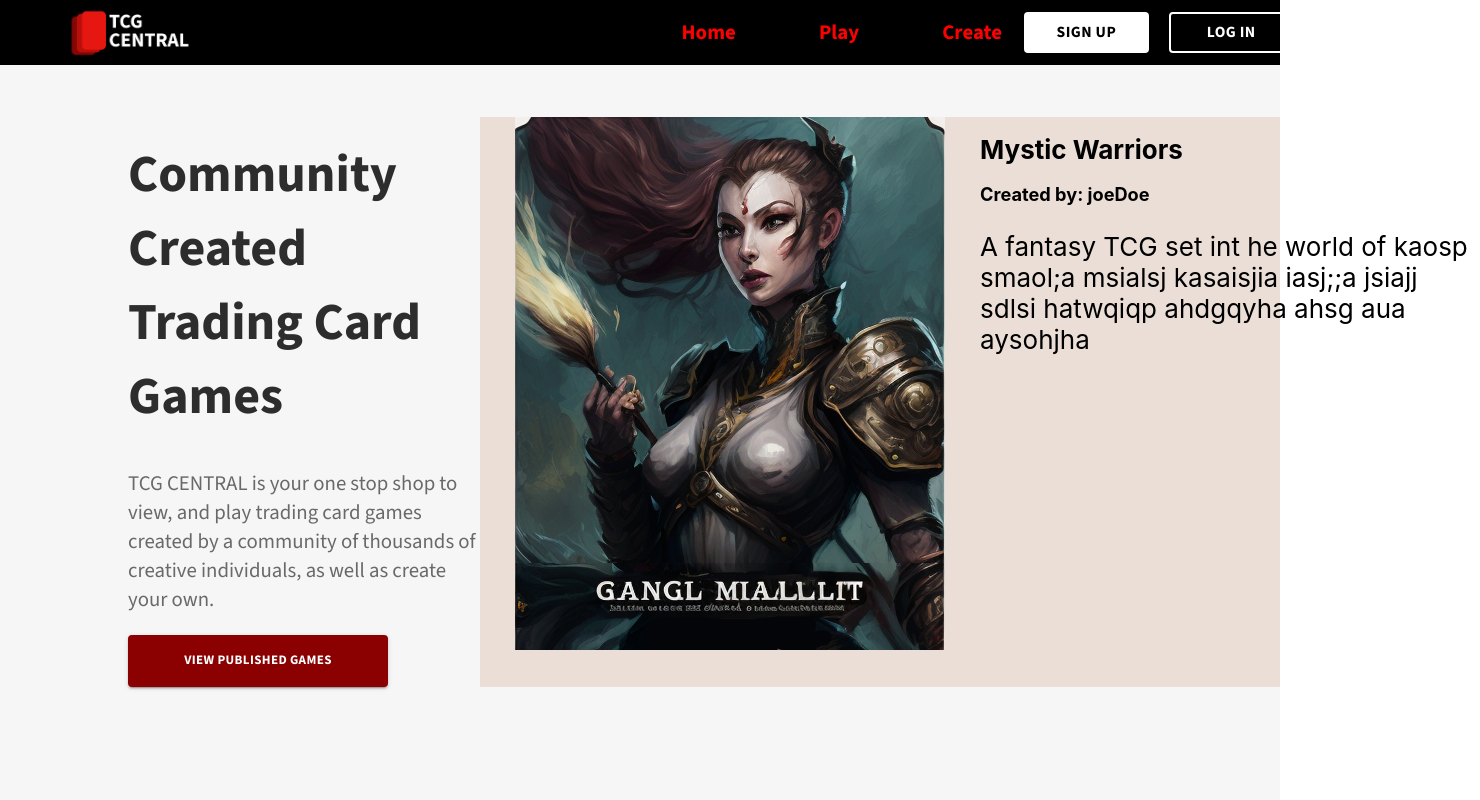
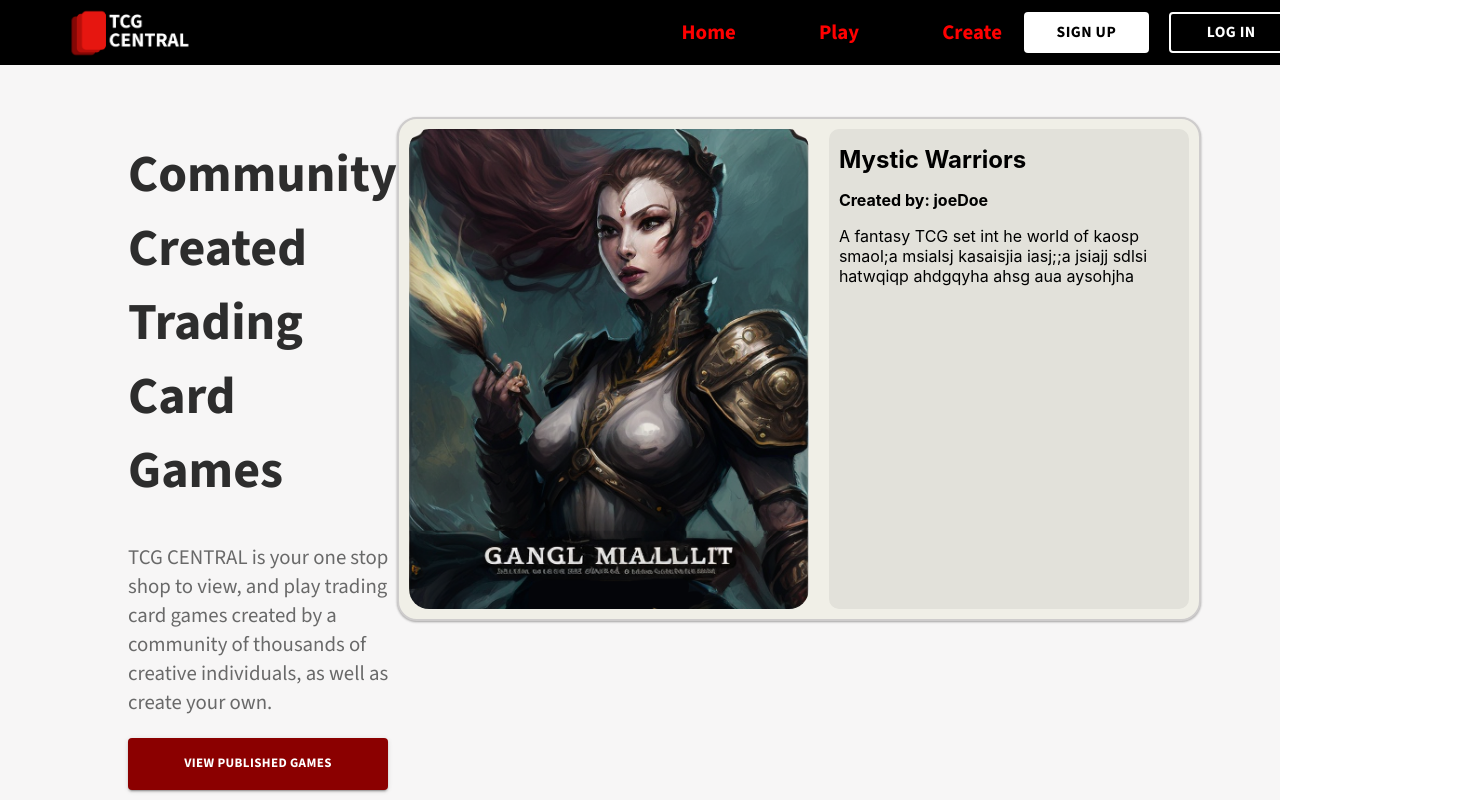
Before and after one commit to Rasheednour/TCG-Central, a React (Create React App) app: page / in a window 1280 px wide. Shown: the whole page, 1480 px wide, since content can reach past the window. Built offline with nearby package versions, Linux system fonts and the light colour scheme.

Commit message:
Updated styling of game summary card

```diff
--- a/src/App.css
+++ b/src/App.css
@@ -26,6 +26,10 @@
   margin-top: 0px;
   width: 100%;
   height: 100%;
+}
+
+.HomePage .GS {
+  margin-right: 100px;
 }
 
 .home-upper-half {
--- a/src/components/GameSummary.js
+++ b/src/components/GameSummary.js
@@ -1,3 +1,7 @@
+
+// This is the Game Summary card component, which is a box that shows a brief summary
+// about any given TCG to the user (title, description, creator, cover art, sample cards, play button)
+
 import React from 'react';
 import { Link } from 'react-router-dom';
 import Button from '@mui/material/Button';
@@ -8,7 +12,7 @@ function GameSummary({title, creator, description}) {
   return (
     <div className="GameSummary">
         <div className='cover-image'>
-            <img src={cover} alt='game cover logo'/>
+            <img src={cover} width="400" height="500" alt='game cover logo'/>
         </div>
 
         <div className='right-panel'>
--- a/src/components/styles/GameSummary.css
+++ b/src/components/styles/GameSummary.css
@@ -1,22 +1,47 @@
 .GameSummary {
-background-color: rgb(234, 222, 214);
-display: grid;
-grid-template-columns: 500px 500px;
+background-color: #f0efe7;
+display: flex;
+flex-direction: row;
 color: black;
 margin-top: 2em;
-width: 800px;
+border: 2px solid rgb(206, 204, 204);
+border-radius: 20px;
+box-shadow: rgba(0, 0, 0, 0.12) 0px 1px 3px, rgba(0, 0, 0, 0.24) 0px 1px 2px;
+min-width: 800px;
+max-width: 800px;
+height: 500px;
+}
+
+.GameSummary img {
+  width: 400px;
+  height: 480px;
+  object-fit: fill;
+  border-radius: 20px;
+  margin: 10px 10px 10px 10px;
+}
+
+.cover-image{
 }
 
 .GameSummary .right-panel {
 text-align: left;
+margin-left: 10px;
+background-color: #e2e1da;
+margin: 10px 10px 10px 10px;
+border-radius: 10px;
+padding-left: 10px;
 }
 
 .GameSummary .right-panel h1 {
-font-size: 1.0em;
+font-size: 24px;
 }
 
 .GameSummary .right-panel h2 {
-font-size: 0.7em;
+font-size: 16px;
+}
+
+.GameSummary p {
+  font-size: 16px;
 }
 
 @font-face {
--- a/src/pages/HomePage.js
+++ b/src/pages/HomePage.js
@@ -14,7 +14,9 @@ function HomePage() {
             <p>TCG CENTRAL is your one stop shop to view, and play trading card games created by a community of thousands of creative individuals, as well as create your own.</p>
             <Button variant="contained">VIEW PUBLISHED GAMES</Button>
           </div>
+          <div className='GS'>
           <GameSummary title={'Mystic Warriors'} creator={'joeDoe'} description={'A fantasy TCG set int he world of kaosp smaol;a msialsj kasaisjia iasj;;a jsiajj sdlsi hatwqiqp ahdgqyha ahsg aua aysohjha'}/>
+          </div>
         </div>
 
     </div>
```
